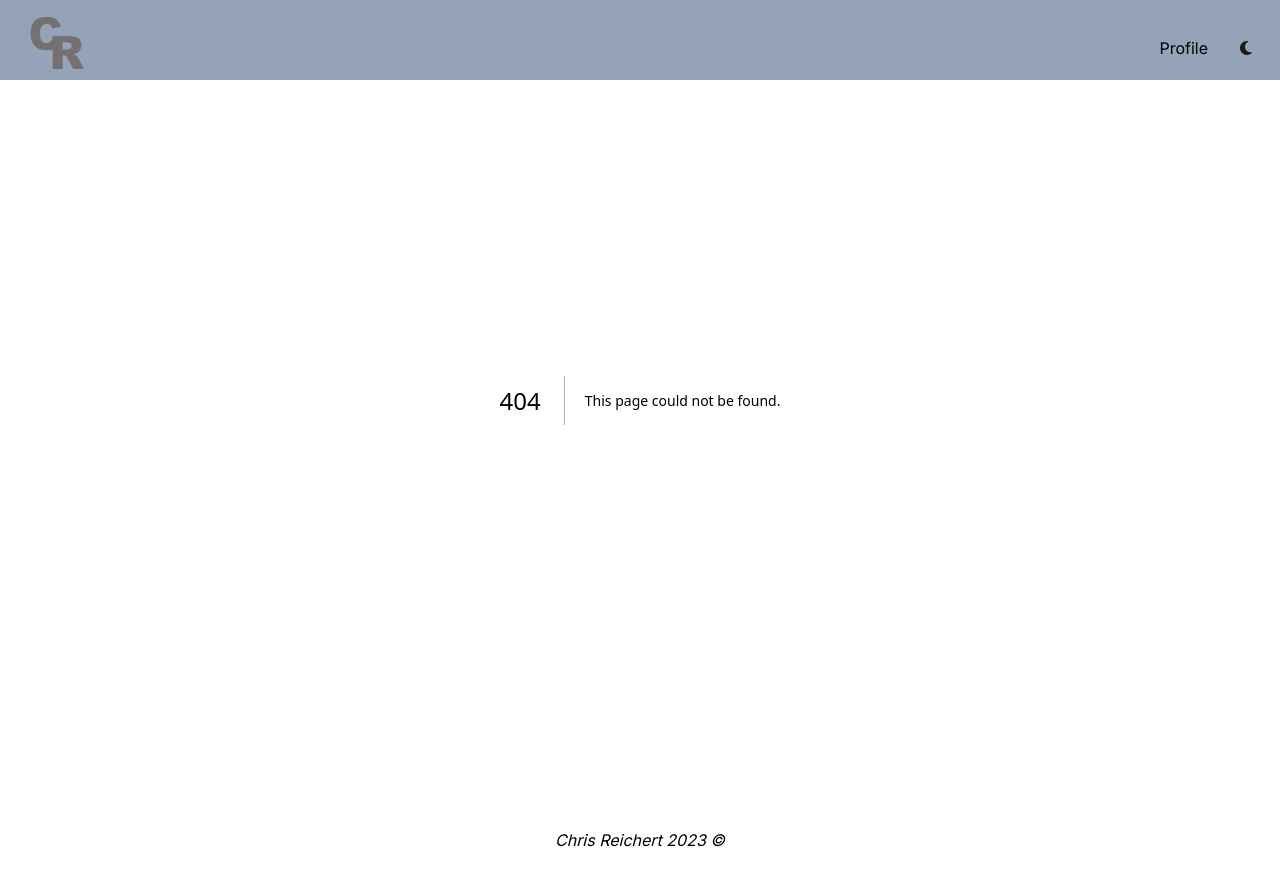
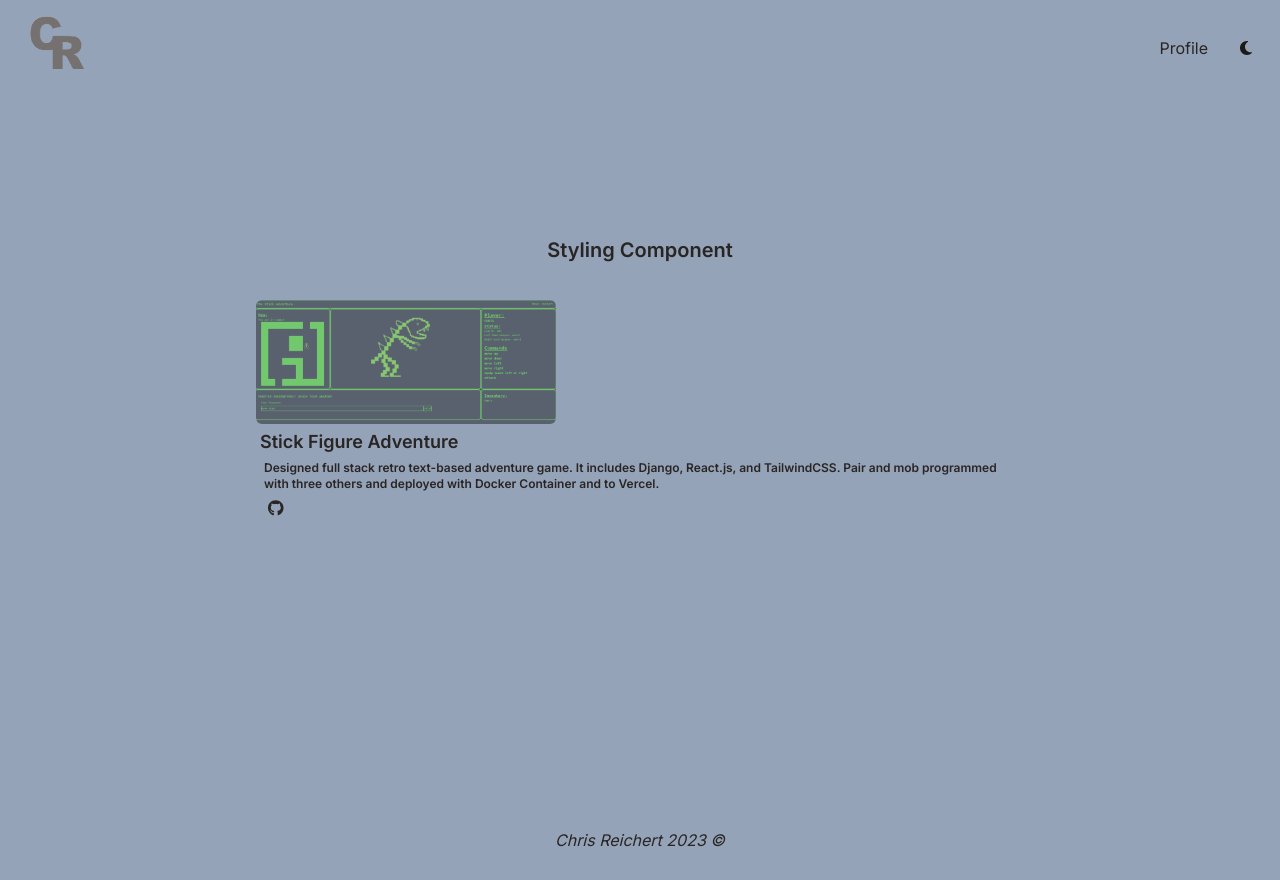
Before and after one commit to reichertc2/portfolio-main-fe, a Next.js app: page /single_component in a window 1280 px wide. Before the commit this address had no page. Built offline with nearby package versions, Linux system fonts and the light colour scheme.

Commit message:
updated packages, styling, and profile info

```diff
--- a/data/user.ts
+++ b/data/user.ts
@@ -1,35 +1,34 @@
-import { faGithub, faLinkedin  } from "@fortawesome/free-brands-svg-icons";
-import logoImage from '../public/logo_basic.png'
+import { faGithub, faLinkedin } from "@fortawesome/free-brands-svg-icons";
+import { faXTwitter } from '@fortawesome/free-brands-svg-icons'
+import logoImage from "../public/logo_basic.png";
 import speedPic01 from "../public/speed.png";
 import booksPic01 from "../public/books.png";
 import pursuitPic01 from "../public/coders-pursuit-ss.png";
-import profileImage from '../public/profile.jpeg'
-import stickPic01 from '../public/stick2.png'
-import confinPic01 from '../public/consapp.jpg'
+import profileImage from "../public/profile.jpeg";
+import stickPic01 from "../public/stick2.png";
+import confinPic01 from "../public/consapp.jpg";
 import { IUserData } from "@/models/user";
-
 
 export const user: IUserData = {
   profile: {
     name: "Chris Reichert",
     headline: "Software Engineer | Veteran | PMP",
     profileURL: "https://github.com/reichertc2/portfolio-main-fe",
-    logo:{
-      image:logoImage,
-      alt:"CR Logo"
-    }
+    logo: {
+      image: logoImage,
+      alt: "CR Logo",
+    },
   },
   aboutMe: {
     elevator: [
-      "Hello. I'm Chris and I enjoy creating and automating processes through the power of code. Getting my feet wet with excel, and graduating to first JavaScript, then my language of choice Python.",
-      "A veteran of the US Army aviation as an officer and pilot of the AH-64D Apache attack helicopter.",
+      "Hello. I'm Chris and I enjoy creating and automating processes through the power of code. Getting my feet wet with excel, and graduating to initially to JavaScript, then to my language of choice Python.",
+      "A veteran of the US Army aviation as an officer, company commander, and pilot of the AH-64D Apache attack helicopter.",
       "I revisited programming, after hitting a barrier in the potential of excel. Frustrated by its data limitations, I ventured out and I attended a coding training program at CodeFellows, and fell in love with the power of coding.",
       "In software, there isn't a stack I'm not willing to learn or ecosystem to develop in. I have since learned TypeScript and C# through my positions, and explored the Azure development ecosystem.",
     ],
     languages: ["Python", "C#", "Javascript / TS"],
     tools: ["React / TS", "Flask", "NextJS / TS "],
-    profileImage: profileImage
-
+    profileImage: profileImage,
   },
   jobs: [
     {
@@ -39,10 +38,9 @@ export const user: IUserData = {
       CompanyURL: "https://unitedigital.com/",
       Tenure: "August 2022 - Present",
       BulletPoints: [
-        "Developed features and fixed bugs per assigned tasks."
-        // "TBA",
-        // "TBA",
-
+        "Module lead for Dealer Settings.",
+        "Assisted in multi-tenant module development of Enrollment Center including frontend, backend, and SQL database setup.",
+        "Member of team initiating development of second generation client facing Dashboard in NextJS.",
       ],
     },
     {
@@ -65,9 +63,9 @@ export const user: IUserData = {
       CompanyURL: "https://www.codefellows.com",
       Tenure: "July 2021- February 2022",
       BulletPoints: [
-        "Developed full stack applications from MERN to Django and Next with Postgres.",
-        "Pair and mob programmed full stack applications for projects. See below for some examples",
-        // "TBA",
+        "Developed full stack applications from MERN to Django and Next with Postgres. Introduced to TDD with Pytest.",
+        "Pair and mob programmed full stack applications for projects. Examples are below.",
+        "",
       ],
     },
     {
@@ -106,15 +104,15 @@ export const user: IUserData = {
         {
           name: "github",
           url: "https://github.com/reichertc2",
-          icon: faGithub
+          icon: faGithub,
         },
       ],
       images: [
         {
-          image:confinPic01,
-          alt:"Personal Fintech App Pic"
-        }
-        ],
+          image: confinPic01,
+          alt: "Personal Fintech App Pic",
+        },
+      ],
     },
   ],
   subprojects: [
@@ -133,10 +131,9 @@ export const user: IUserData = {
       ],
       images: [
         {
-          image:stickPic01,
-          alt:"Stick Figure Adventure"
-        }
-
+          image: stickPic01,
+          alt: "Stick Figure Adventure",
+        },
       ],
     },
     {
@@ -159,10 +156,10 @@ export const user: IUserData = {
       ],
       images: [
         {
-          image:speedPic01,
-          alt:"Speed Typing Pic"
-        }
-        ],
+          image: speedPic01,
+          alt: "Speed Typing Pic",
+        },
+      ],
     },
     {
       id: "sub-2",
@@ -184,10 +181,10 @@ export const user: IUserData = {
       ],
       images: [
         {
-          image:booksPic01,
-          alt:"Can of Books Pic"
-        }
-        ],
+          image: booksPic01,
+          alt: "Can of Books Pic",
+        },
+      ],
     },
     {
       id: "sub-3",
@@ -204,17 +201,16 @@ export const user: IUserData = {
       ],
       images: [
         {
-          image:pursuitPic01,
-          alt:"Coders Pursuit Pic"
-        }
-        ,
-    ],
+          image: pursuitPic01,
+          alt: "Coders Pursuit Pic",
+        },
+      ],
     },
   ],
   contactInfo: {
     email: "chris.a.reichert@gmail.com",
     contactBrief:
-      "Currently looking for meaningful work and my inbox is open. Please say hello or send me comments. Have a great day.",
+      "Not currently looking, but will entertain inquiries. Please say hello or send me comments. Have a great day.",
     socials: [
       {
         id: "ci-01",
@@ -226,6 +222,11 @@ export const user: IUserData = {
         url: "https://www.linkedin.com/in/christopher-reichert/",
         icon: faLinkedin,
       },
+      {
+        id: "ci-01",
+        url: "https://twitter.com/c2_reichert",
+        icon: faXTwitter,
+      }
     ],
   },
 };
--- /dev/null
+++ b/src/app/single_component/page.tsx
@@ -0,0 +1,20 @@
+import ProfileSection from "@/components/common/ProfileSection";
+import { user } from "../../../data/user"
+import ProjectTile from "@/components/modules/profile/OtherProjects/Standard/ProjectTile";
+
+
+export default function Home() {
+
+  return (
+
+    <ProfileSection
+      id={"stylingComponent"}
+      title={"Styling Component"}
+    >
+      <ProjectTile
+        key={user.subprojects[0]["id"]}
+        project={user.subprojects[0]}
+      />
+    </ProfileSection>
+  )
+}
--- a/src/components/modules/profile/OtherProjects/Standard/ProjectTile.tsx
+++ b/src/components/modules/profile/OtherProjects/Standard/ProjectTile.tsx
@@ -11,8 +11,8 @@ interface IProjectTileProps {
 export const ProjectTile: React.FC<IProjectTileProps> = ({ project, styling }) => {
 
   const styles = {
-    container: "py-8 col-span-1",
-    subContainer: "inline-block w-full relative ",
+    container: "py-0 min-w-[25%] min-h-[30%] py-8 col-span-1 ",
+    subContainer: "block w-full relative ",
     image: "opacity-40 rounded-md ",
   }
   return (
--- a/src/components/modules/profile/OtherProjects/Standard/ProjectTileInfo.tsx
+++ b/src/components/modules/profile/OtherProjects/Standard/ProjectTileInfo.tsx
@@ -11,11 +11,11 @@ interface IProjectTileInfoProps {
 export const ProjectTileInfo: React.FC<IProjectTileInfoProps> = ({ project, styling }) => {
 
   const styles = {
-    container: "absolute -left-0 -bottom-0 opacity-0 hover:opacity-90 pb-4 pl-1",
-    tileHeader: `text-xl dark:text-stone-900 py-1 font-semibold`,
-    tileDescription: `text-md dark:text-stone-900 py-1 font-semibold`,
-    urlContainer: `inline-block px-2 dark:text-stone-900`,
-    urlIcon: "text-2xl"
+    container: "pb-4 pl-1",
+    tileHeader: `pb-0 text-lg dark:text-sky-200 py-1 font-semibold`,
+    tileDescription: `px-1 text-xs dark:text-sky-100 py-1 font-semibold`,
+    urlContainer: `inline-block px-2 dark:text-sky-200`,
+    urlIcon: "text-md"
   }
   return (
 
--- a/src/components/ui/MainClientView.tsx
+++ b/src/components/ui/MainClientView.tsx
@@ -21,7 +21,7 @@ export const MainClientView: React.FC<IMainClientViewProps> = ({ children }) =>
     }
 
     useEffect(() => {
-        setTimeout(() => setEntered(true), 3000)
+        setTimeout(() => setEntered(true), 10)
     }, []
     )
 
```
Also changed, not shown: 2 other files (tests, documents, lock files or other folders).
